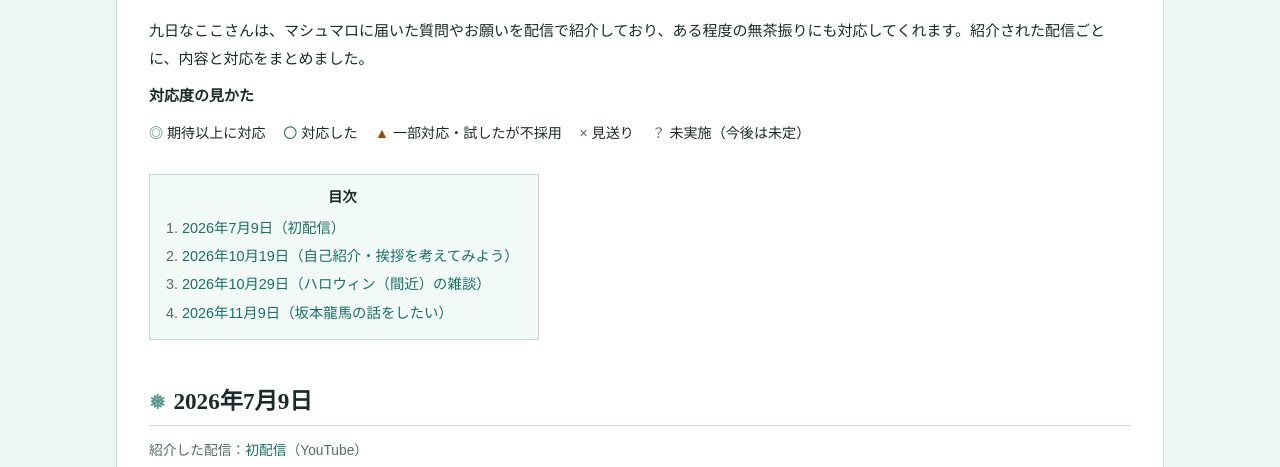
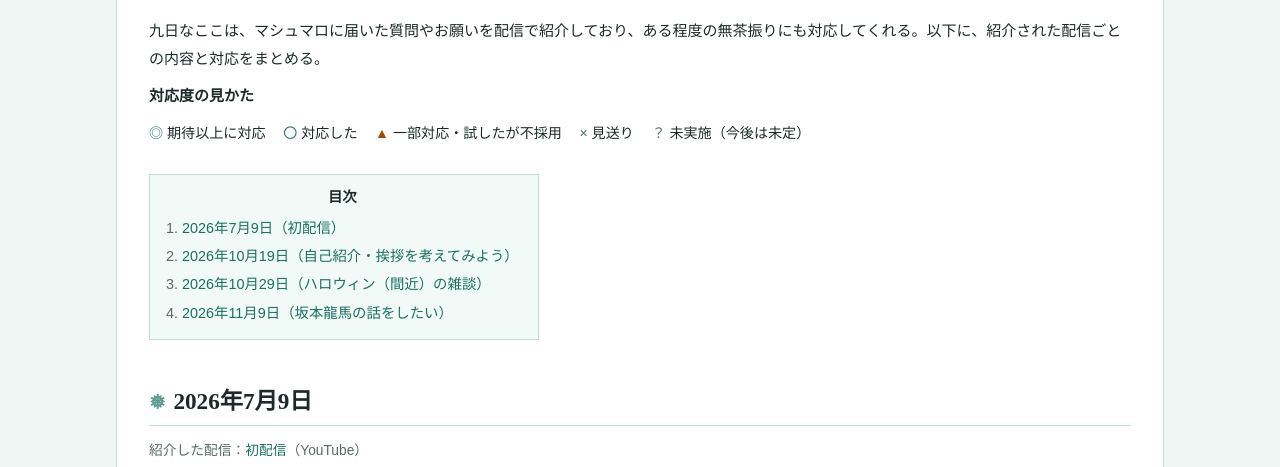
Before and after one commit to otocolobuslove/9th-city-site, a plain HTML site: page marshmallow.html in a window 1280 px wide. Shown: the part 280-747 px from the top of the page. Drawn offline with Linux system fonts and the light colour scheme.

Commit message:
Match the Marshmallow page's body text to the main page style
- Drop the honorific from the body text and description
- Use plain form instead of polite form in the body text

Co-Authored-By: Claude Opus 5.5 <noreply@anthropic.com>

```diff
--- a/marshmallow.html
+++ b/marshmallow.html
@@ -4,7 +4,7 @@
 <meta charset="utf-8">
 <meta name="viewport" content="width=device-width, initial-scale=1">
 <title>マシュマロ対応表 | 北海道九日市報 ～ 九日なここ だより ～</title>
-<meta name="description" content="九日なここさんが配信で紹介したマシュマロ（質問・お願い）と、その対応をまとめた一覧です。">
+<meta name="description" content="九日なここが配信で紹介したマシュマロ（質問・お願い）と、その対応をまとめた一覧。">
 <meta property="og:title" content="マシュマロ対応表 | 北海道九日市報 ～ 九日なここ だより ～">
 <meta property="og:type" content="article">
 <meta property="og:url" content="https://otocolobuslove.github.io/9th-city-site/marshmallow.html">
@@ -451,7 +451,7 @@
   <h1 class="title">マシュマロ対応表</h1>
   <p class="subtitle">配信で紹介された<a href="https://marshmallow-qa.com/ntvfcgv5xneeup3">マシュマロ</a>（質問・お願い）と、その対応の一覧（33件）</p>
 
-  <p>九日なここさんは、マシュマロに届いた質問やお願いを配信で紹介しており、ある程度の無茶振りにも対応してくれます。紹介された配信ごとに、内容と対応をまとめました。</p>
+  <p>九日なここは、マシュマロに届いた質問やお願いを配信で紹介しており、ある程度の無茶振りにも対応してくれる。以下に、紹介された配信ごとの内容と対応をまとめる。</p>
 
   <p><b>対応度の見かた</b></p>
   <ul class="legend">
```
